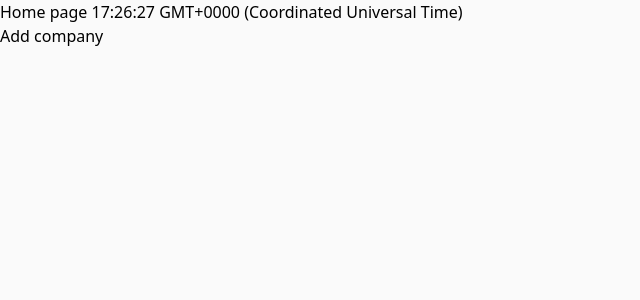
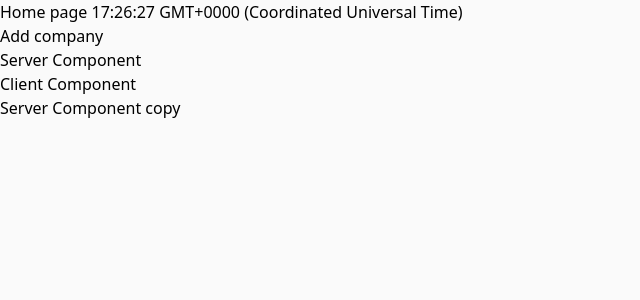
Before and after one commit to darynna/crm-app, a Next.js app: page / in a window 1280 px wide. Shown: the top 300 px of the page, without its empty margins (0-640 px from the left). Built offline with nearby package versions, Linux system fonts and the light colour scheme.

Commit message:
practise with client and server components and how they could be used together

```diff
--- a/src/app/components/add-company-button.tsx
+++ b/src/app/components/add-company-button.tsx
@@ -1,8 +1,12 @@
 'use client';
 
 import React, {useState} from 'react'
+import dynamic from 'next/dynamic';
 import {Button} from "@headlessui/react";
-import CompanyFormModal from "@/src/app/components/company-form-modal";
+// import CompanyFormModal from "@/src/app/components/company-form-modal";
+const CompanyFormModal = dynamic(() => import('./company-form-modal'), {
+    ssr: false,
+});
 
 export default function AddCompanyButton() {
     const [show, setShow] = useState(false);
--- /dev/null
+++ b/src/app/components/client-component.tsx
@@ -0,0 +1,16 @@
+'use client'
+
+import React from 'react';
+
+
+export interface ClientComponentProps {
+    children?: React.ReactNode
+}
+
+export default function ClientComponent({children}: ClientComponentProps) {
+    console.log('client component')
+    return <div>
+        <span>Client Component</span>
+        {children}
+    </div>;
+}
--- /dev/null
+++ b/src/app/components/server-component-copy.tsx
@@ -0,0 +1,15 @@
+import React from 'react';
+import {headers} from "next/headers";
+
+export interface ServerComponentCopyProps {
+    children?: React.ReactNode
+}
+
+export default function ServerComponentCopy({children}: ServerComponentCopyProps) {
+    console.log('server component copy')
+    console.log(headers())
+    return <div>
+        <span>Server Component copy</span>
+        {children}
+    </div>;
+}
--- /dev/null
+++ b/src/app/components/server-component.tsx
@@ -0,0 +1,13 @@
+import React from 'react';
+
+export interface ServerComponentProps {
+    children?: React.ReactNode
+}
+
+export default function ServerComponent({children}: ServerComponentProps) {
+    console.log('server component')
+    return <div>
+        <span>Server Component</span>
+        {children}
+        </div>;
+}
--- a/src/app/page.tsx
+++ b/src/app/page.tsx
@@ -1,6 +1,9 @@
 // import StatusLabel, {Status} from "@/src/app/components/status-label";
 import {headers} from "next/headers";
 import AddCompanyButton from "@/src/app/components/add-company-button";
+import ServerComponent from "@/src/app/components/server-component";
+import ClientComponent from "@/src/app/components/client-component";
+import ServerComponentCopy from "@/src/app/components/server-component-copy";
 
 export default function Home() {
     console.log(headers());
@@ -12,6 +15,9 @@
           {/*<StatusLabel status={Status.Pending}>Pending</StatusLabel>*/}
           {/*<StatusLabel status={Status.Suspended}>Suspended</StatusLabel>*/}
           <AddCompanyButton/>
+          <ServerComponent/>
+         <ClientComponent> <ServerComponentCopy/>
+        </ClientComponent>
       </main>
   );
 }
```
